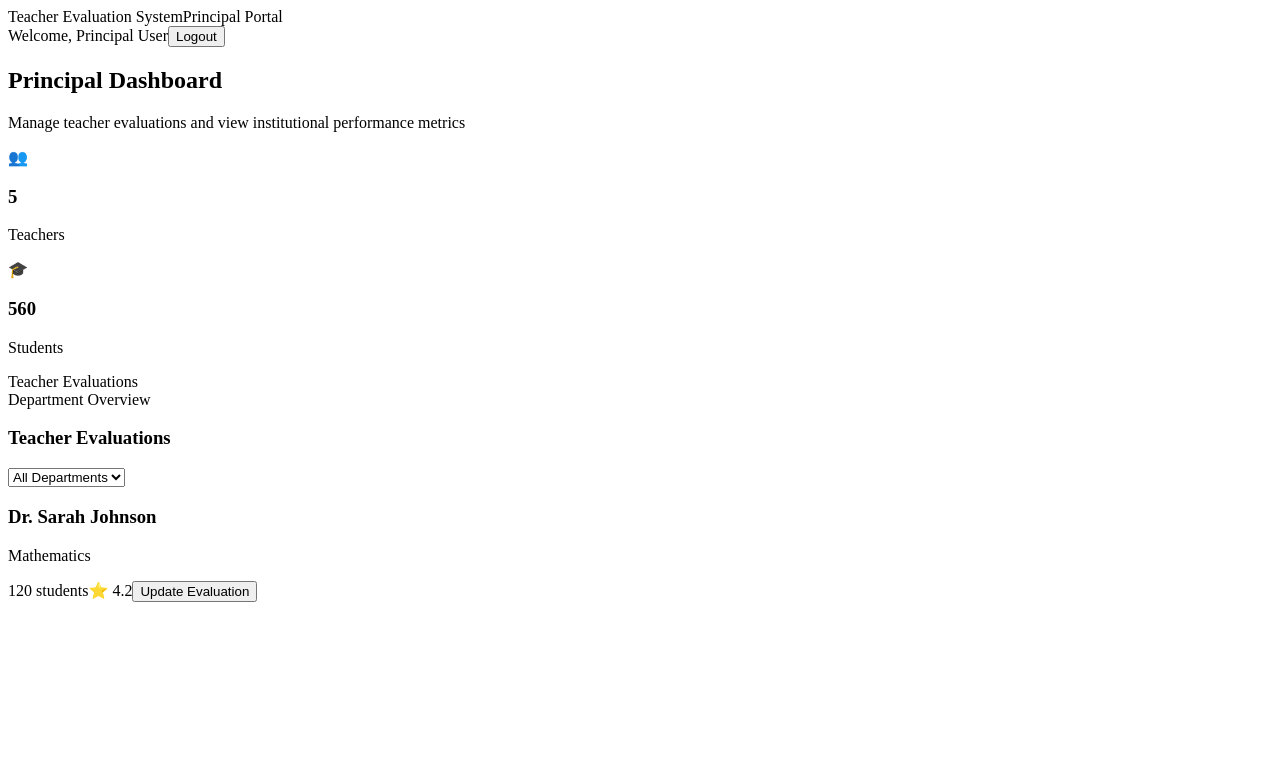
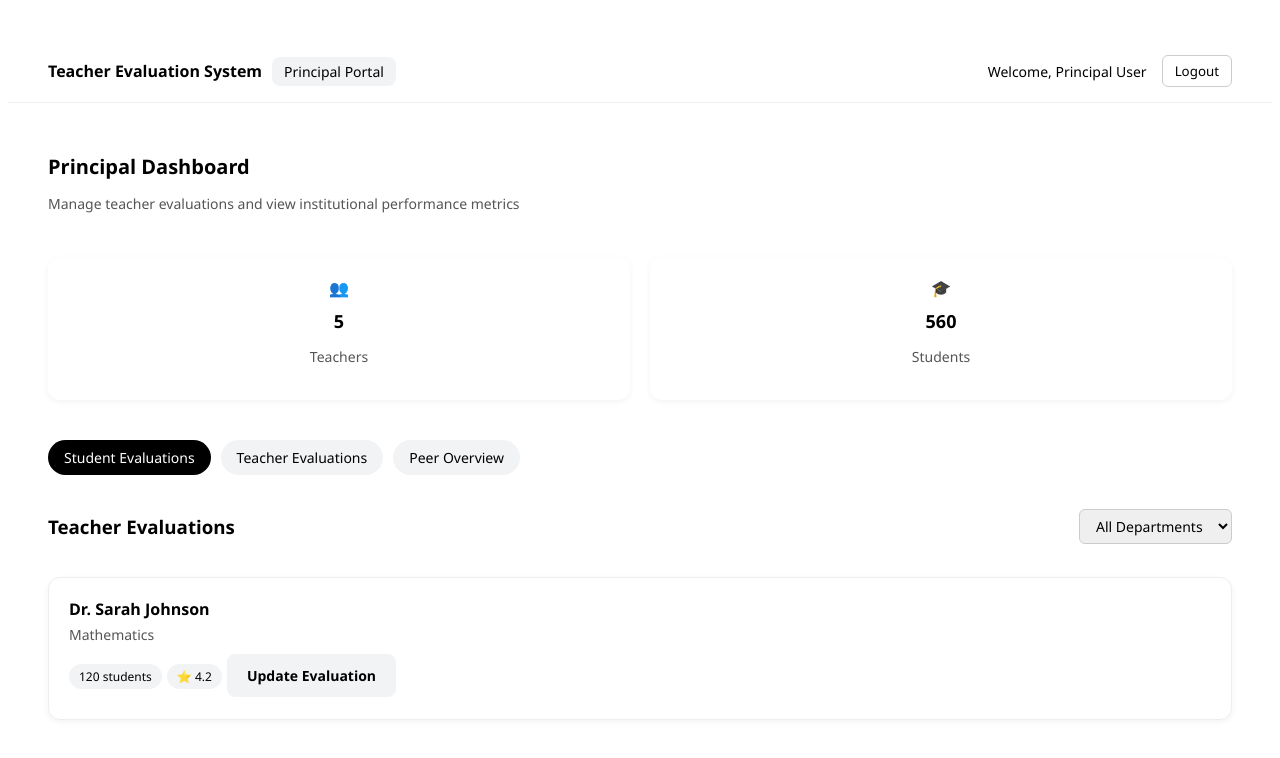
Before and after one commit to Rusiann7/eval-form, a Vue app: page /principal in a window 1280 px wide. Shown: the top 758 px of the page. Built offline with nearby package versions, Linux system fonts and the light colour scheme.

Commit message:
added jwt token checks

```diff
--- a/src/components/Admin/Principal.vue
+++ b/src/components/Admin/Principal.vue
@@ -26,8 +26,9 @@
 
   <!-- Tabs -->
   <div class="tabs">
-    <div class="tab active">Teacher Evaluations</div>
-    <div class="tab">Department Overview</div>
+    <div class="tab active">Student Evaluations</div>
+    <div class="tab"> Teacher Evaluations</div>
+    <div class="tab">Peer Overview</div>
   </div>
 
   <!-- Teacher Section -->
@@ -67,7 +68,206 @@
 
 </script>
 
-<style>
+<style scoped>
 
+*{
+  font-family: 'Segoe UI', Tahoma, Geneva, Verdana, sans-serif;
+}
+
+/* Global */
+body {
+  font-family: 'Segoe UI', Tahoma, Geneva, Verdana, sans-serif;
+  margin: 0;
+  background: #fff;
+  color: #1a1a1a;
+}
+
+header {
+  text-align: center;
+  margin: 40px 0 20px;
+}
+
+header h1 {
+  font-size: 24px;
+  font-weight: bold;
+}
+
+header p {
+  font-size: 16px;
+  color: #555;
+}
+
+/* Topbar (for portals) */
+.topbar {
+  display: flex;
+  justify-content: space-between;
+  align-items: center;
+  padding: 15px 40px;
+  border-bottom: 1px solid #eee;
+}
+
+.logo { font-weight: bold; }
+.breadcrumb {
+  background: #f1f3f5;
+  padding: 5px 12px;
+  border-radius: 8px;
+  font-size: 14px;
+  margin-left: 10px;
+}
+
+.user-info {
+  display: flex;
+  align-items: center;
+  gap: 15px;
+  font-size: 14px;
+}
+
+.logout-btn {
+  background: #fff;
+  border: 1px solid #ccc;
+  padding: 6px 12px;
+  border-radius: 6px;
+  cursor: pointer;
+  text-decoration: none;
+  color: #000;
+}
+
+/* Role Cards */
+.role-container {
+  display: flex;
+  justify-content: center;
+  gap: 20px;
+  margin: 40px auto;
+  flex-wrap: wrap;
+  max-width: 1000px;
+}
+
+.role-card {
+  background: #fff;
+  border: 1px solid #eee;
+  border-radius: 12px;
+  padding: 30px 20px;
+  width: 280px;
+  text-align: center;
+  box-shadow: 0 2px 8px rgba(0,0,0,0.05);
+  transition: transform 0.2s ease;
+}
+
+.role-card:hover { transform: translateY(-5px); }
+
+.icon {
+  font-size: 40px;
+  margin-bottom: 15px;
+  border-radius: 50%;
+  padding: 15px;
+  display: inline-block;
+}
+
+.student { background: #eaf1ff; color: #0066ff; }
+.teacher { background: #e9f9ee; color: #2ecc71; }
+.admin   { background: #f6eaff; color: #9b59b6; }
+
+.role-card h3 { margin: 10px 0 5px; font-size: 18px; }
+.role-card p { color: #555; font-size: 14px; margin-bottom: 20px; }
+
+.btn {
+  display: inline-block;
+  padding: 12px 20px;
+  border-radius: 8px;
+  font-size: 14px;
+  font-weight: bold;
+  text-decoration: none;
+  cursor: pointer;
+  border: none;
+}
+
+.btn-student { background: #000; color: #fff; }
+.btn-teacher { background: #f1f3f5; color: #000; }
+.btn-admin   { background: #fff; border: 1px solid #ccc; color: #000; }
+
+/* Page Headers */
+.page-header { padding: 30px 40px 10px; }
+.page-header h2 { margin: 0; font-size: 20px; }
+.page-header p { color: #555; font-size: 14px; }
+
+/* Stats */
+.stats-container {
+  display: flex;
+  gap: 20px;
+  padding: 20px 40px;
+  flex-wrap: wrap;
+}
+.stat-card {
+  flex: 1;
+  min-width: 150px;
+  background: #fff;
+  border-radius: 12px;
+  padding: 20px;
+  text-align: center;
+  box-shadow: 0 2px 6px rgba(0,0,0,0.05);
+}
+.stat-card h3 { margin: 10px 0 0; font-size: 18px; }
+.stat-card p { color: #555; font-size: 14px; }
+
+/* Tabs */
+.tabs {
+  display: flex;
+  gap: 10px;
+  padding: 0 40px;
+  margin: 20px 0;
+}
+.tab {
+  background: #f1f3f5;
+  padding: 8px 16px;
+  border-radius: 20px;
+  font-size: 14px;
+  cursor: pointer;
+}
+.tab.active { background: #000; color: #fff; }
+
+/* Teacher Section */
+.teacher-header {
+  display: flex;
+  justify-content: space-between;
+  align-items: center;
+  padding: 0 40px;
+  margin-bottom: 20px;
+}
+.dropdown {
+  padding: 6px 12px;
+  border: 1px solid #ccc;
+  border-radius: 6px;
+  font-size: 14px;
+}
+
+/* Teacher Cards */
+.teacher-container {
+  display: grid;
+  grid-template-columns: repeat(auto-fit, minmax(280px, 1fr));
+  gap: 20px;
+  padding: 0 40px 40px;
+}
+.teacher-card {
+  border: 1px solid #eee;
+  border-radius: 12px;
+  padding: 20px;
+  background: #fff;
+  box-shadow: 0 2px 6px rgba(0,0,0,0.05);
+}
+.teacher-card h3 { margin: 0; font-size: 16px; }
+.teacher-card p { color: #555; margin: 5px 0 10px; font-size: 14px; }
+
+.badge {
+  display: inline-block;
+  background: #f1f3f5;
+  padding: 4px 10px;
+  font-size: 12px;
+  border-radius: 20px;
+  margin: 0 5px 10px 0;
+}
+.badge.rating { background: #ffe6e6; color: #c0392b; font-weight: bold; }
+
+.btn-dark { background: #000; color: #fff; }
+.btn-light { background: #f1f3f5; color: #000; }
 
 </style>
--- a/src/components/User/Teacher.vue
+++ b/src/components/User/Teacher.vue
@@ -88,11 +88,21 @@
             }catch(error){
               console.error("Error fetching teachers:", error);
             }
-          }
+          },
+
+          skipLogin(){
+            const token = getToken();
+
+            if (!token) {
+              console.error("No token found, redirecting to login.");
+              this.$router.replace("/new-Dashboard");
+            };
+          },
         },
 
         mounted(){
           this.getTeachers();
+          this.skipLogin();
         }
     }
 
--- a/src/components/evalforms/student.vue
+++ b/src/components/evalforms/student.vue
@@ -252,13 +252,24 @@ export default {
         formClear(){
             this.feedback = "";
             this.answer = {};
-        }
+        },
+
+        skipLogin(){
+            const token = getToken();
+
+            if (!token) {
+                console.error("No token found, redirecting to login.");
+                this.$router.replace("/new-Dashboard");
+                return;
+            }
+        },
     },
 
     mounted(){
         this.getQuestions();
         this.getTeacherbyid();
         this.formClear();
+        this.skipLogin();
     }
 }
 </script>
--- a/src/components/evalforms/teacher.vue
+++ b/src/components/evalforms/teacher.vue
@@ -275,17 +275,26 @@ export default {
         formClear(){
             this.feedback = "";
             this.answer = {};
-        }
+        },
 
+        skipLogin(){
+            const token = getToken();
+
+            if (!token) {
+                console.error("No token found, redirecting to login.");
+                this.$router.replace("/new-Dashboard");
+                return;
+            }
+        },
     },
 
     mounted() {
         this.getQuesions();
         this.getTeacherbyid();
         this.formClear();
-    }
+        this.skipLogin();
+    },
 }
-
 
 </script>
 <style scoped>
--- a/src/router/index.js
+++ b/src/router/index.js
@@ -29,7 +29,7 @@ const routes = [
     path: '/teacher',
     name: 'Teacher',
     component: Teacher,
-    meta: {title: 'Teacher Form', requiresAuth: false }
+    meta: {title: 'Teacher Form', requiresAuth: true }
   },
 
   {
@@ -43,14 +43,14 @@ const routes = [
     path: '/student-eval/:id',
     name: 'student-eval',
     component: StEval,
-    meta: {title: 'Student Evaluation', requiresAuth: false}
+    meta: {title: 'Student Evaluation', requiresAuth: true}
   },
 
   {
     path: '/teacher-eval/:id',
     name: 'teacher-eval',
     component: TcEval,
-    meta: {title: 'Teacher Evalutaion', requiresAuth: false}
+    meta: {title: 'Teacher Evalutaion', requiresAuth: true}
   },
 
   {
```
